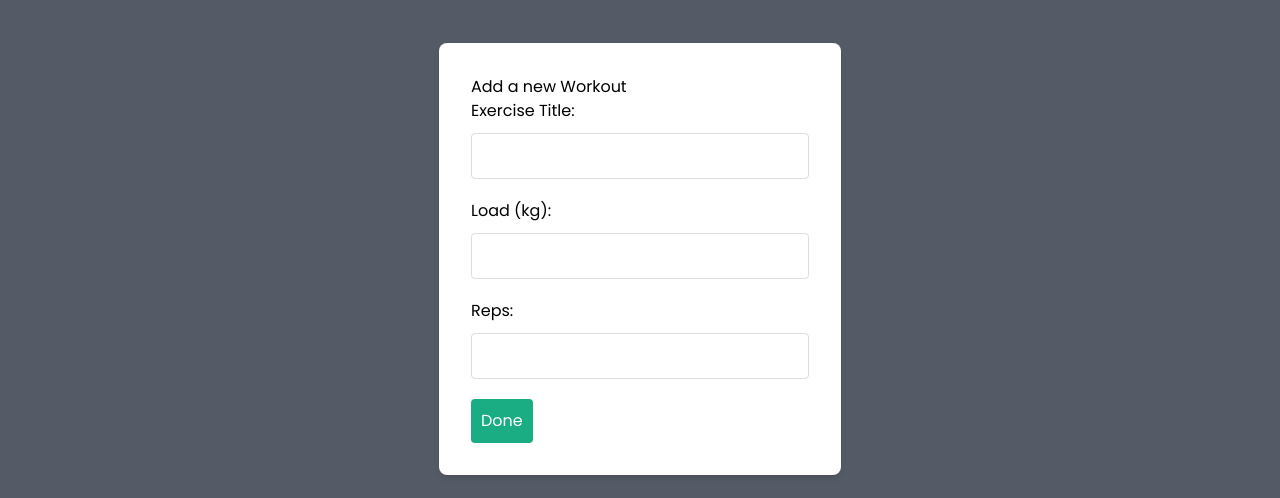
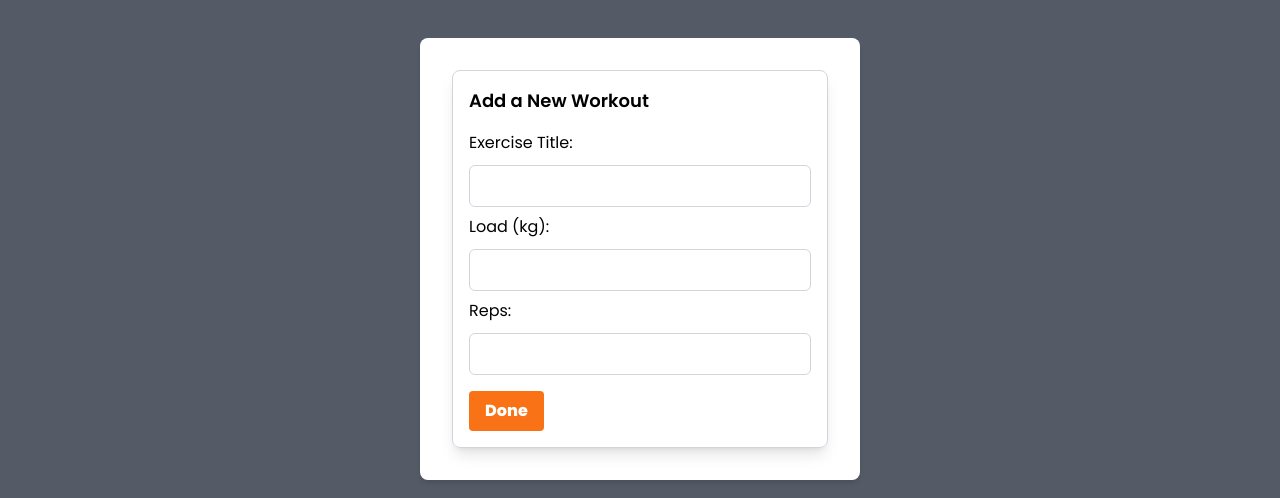
Before and after one commit to JamesSembukuttiarachchi/Fitness-Arena, a React (Vite) app in the folder Frontend/: page /tracker in a window 1280 px wide. Both pictures are taken after a click on the button "Add Workout". Shown: the part 141-639 px from the top of the page. Built offline with nearby package versions, Linux system fonts and the light colour scheme; no server answers; the HTML template or start-up script is replaced by a standard one.

Commit message:
simple tailwind css for the forms

```diff
--- a/Frontend/src/components/WorkoutForm.jsx
+++ b/Frontend/src/components/WorkoutForm.jsx
@@ -30,35 +30,52 @@ const WorkoutForm = ({ onSubmit }) => {
       setReps("");
       setError(null);
       onSubmit(json); // Call the onSubmit callback with the new workout data
+      // Close the form
+      setShowForm(false);
+      // Refresh the page
+      window.location.reload();
     }
   };
 
   return (
-    <form action="" className="create" onSubmit={handleSubmit}>
-      <h3>Add a new Workout</h3>
+    <form
+      action=""
+      className="create p-4 border border-gray-300 rounded-lg shadow-lg"
+      onSubmit={handleSubmit}
+    >
+      <h3 className="text-lg font-semibold mb-4">Add a New Workout</h3>
 
-      <label>Exercise Title:</label>
+      <label className="block mb-2">Exercise Title:</label>
       <input
         type="text"
+        className="block w-full border border-gray-300 rounded-md px-3 py-2 mb-2 focus:outline-none focus:border-blue-500"
         onChange={(e) => setTitle(e.target.value)}
         value={title}
       />
 
-      <label>Load (kg):</label>
+      <label className="block mb-2">Load (kg):</label>
       <input
         type="number"
+        className="block w-full border border-gray-300 rounded-md px-3 py-2 mb-2 focus:outline-none focus:border-blue-500"
         onChange={(e) => setLoad(e.target.value)}
         value={load}
       />
 
-      <label>Reps:</label>
+      <label className="block mb-2">Reps:</label>
       <input
         type="number"
+        className="block w-full border border-gray-300 rounded-md px-3 py-2 mb-4 focus:outline-none focus:border-blue-500"
         onChange={(e) => setReps(e.target.value)}
         value={reps}
       />
-      <button type="submit">Done</button>
-      {error && <div className="error">{error}</div>}
+
+      <button
+        type="submit"
+        className="bg-orange-500 hover:bg-orange-700 text-white font-bold py-2 px-4 rounded focus:outline-none focus:shadow-outline"
+      >
+        Done
+      </button>
+      {error && <div className="text-red-500 mt-2">{error}</div>}
     </form>
   );
 };
```
